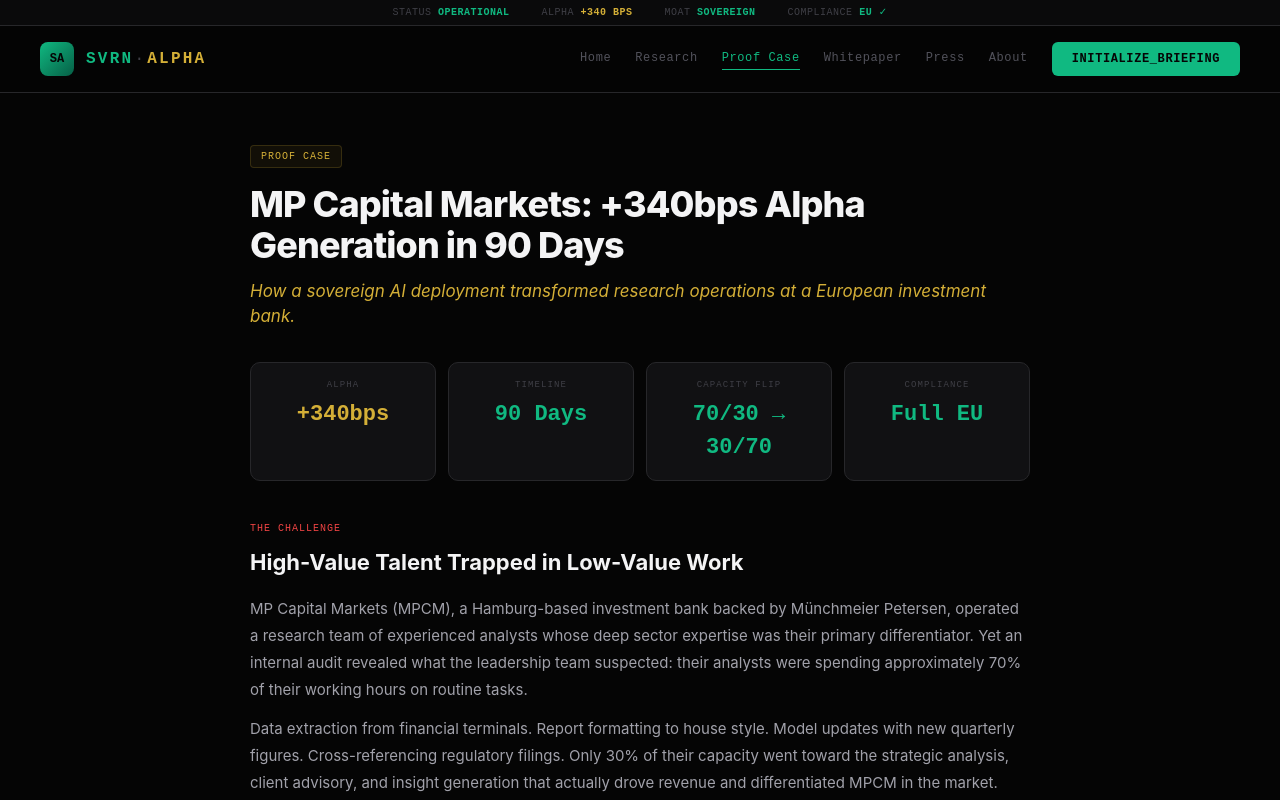
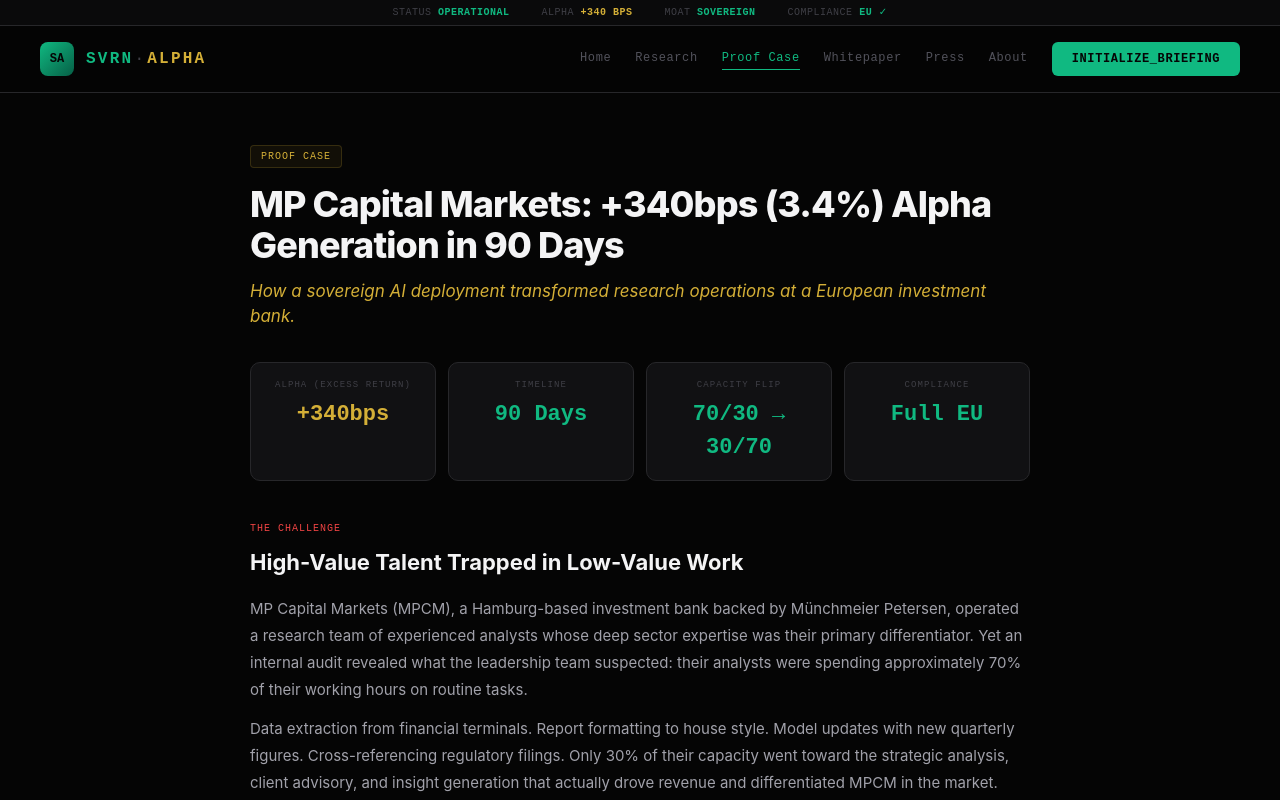
Before and after one commit to ProfDrT/svrn-alpha, a React (Vite) app: page / in a window 1280 px wide. Both pictures are taken after a click on the element "Proof Case". Shown: the top 800 px of the page. Built offline with nearby package versions, Linux system fonts and the light colour scheme.

Commit message:
Clarify +340bps terminology with percentage context

```diff
--- a/src/SVRN_ALPHA_Content_Site.jsx
+++ b/src/SVRN_ALPHA_Content_Site.jsx
@@ -369,7 +369,7 @@ const HomePage = ({ onNavigate }) => {
                 <span style={{ color: C.primary }}>➜</span> <span style={{ color: C.accent }}>CALCULATE_YIELD</span>
               </div>
               <div style={{ paddingLeft: 20, color: C.textSoft, marginBottom: 16 }}>
-                Alpha Generated: <span style={{ color: C.primary, fontWeight: 700 }}>+340bps</span> vs. Benchmark<br />
+                Alpha Generated: <span style={{ color: C.primary, fontWeight: 700 }}>+340bps (3.4%)</span> vs. Benchmark<br />
                 Capacity Reallocated: <span style={{ color: C.text }}>70% Routine → Strategic</span>
               </div>
 
@@ -947,7 +947,7 @@ const CaseStudyPage = () => (
         fontFamily: sans, fontSize: 36, fontWeight: 800,
         letterSpacing: "-0.025em", lineHeight: 1.15, margin: "16px 0 12px",
       }}>
-        MP Capital Markets: +340bps Alpha Generation in 90 Days
+        MP Capital Markets: +340bps (3.4%) Alpha Generation in 90 Days
       </h1>
       <p style={{ fontSize: 17, color: C.accent, margin: "0 0 32px", fontStyle: "italic" }}>
         How a sovereign AI deployment transformed research operations at a European investment bank.
@@ -958,7 +958,7 @@ const CaseStudyPage = () => (
         display: "grid", gridTemplateColumns: "1fr 1fr 1fr 1fr", gap: 12, marginBottom: 40,
       }}>
         {[
-          { label: "ALPHA", value: "+340bps", color: C.accent },
+          { label: "ALPHA (EXCESS RETURN)", value: "+340bps", color: C.accent },
           { label: "TIMELINE", value: "90 Days", color: C.primary },
           { label: "CAPACITY FLIP", value: "70/30 → 30/70", color: C.primary },
           { label: "COMPLIANCE", value: "Full EU", color: C.primary },
@@ -1087,7 +1087,7 @@ const CaseStudyPage = () => (
         </div>
 
         <p style={{ fontSize: 15, color: C.textSoft, lineHeight: 1.8, margin: 0 }}>
-          The +340 basis points of alpha generation above benchmark didn't come from a superior algorithm. They came from freeing highly skilled analysts to do the work they were hired to do. When 70% of your best people's time shifts from data gathering to strategic analysis, the compounding effect is significant — and it accelerates over time as institutional knowledge feeds back into the sovereign AI infrastructure.
+          The +340 basis points (3.4%) of alpha generation above benchmark didn't come from a superior algorithm. They came from freeing highly skilled analysts to do the work they were hired to do. When 70% of your best people's time shifts from data gathering to strategic analysis, the compounding effect is significant — and it accelerates over time as institutional knowledge feeds back into the sovereign AI infrastructure.
         </p>
       </div>
 
```
